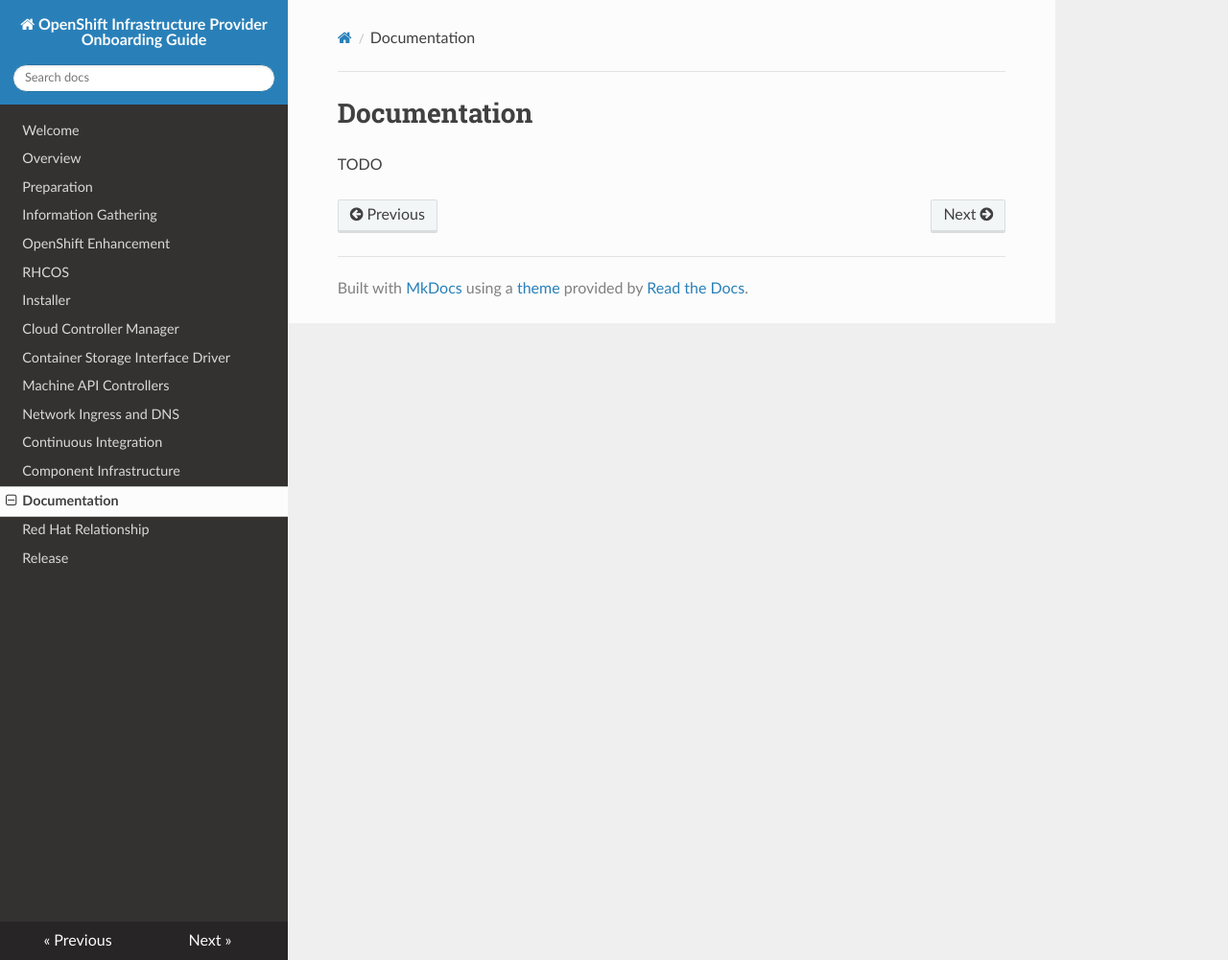
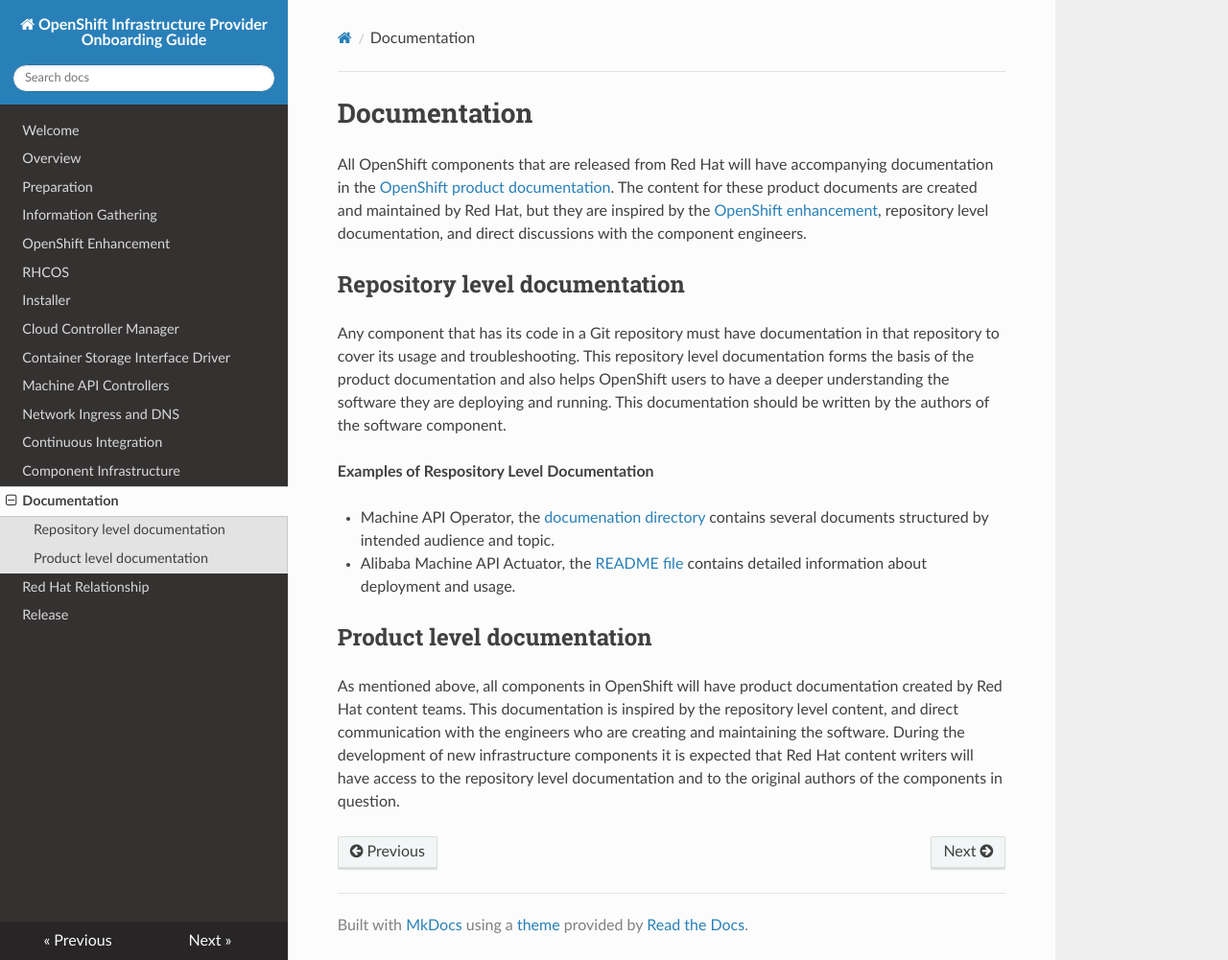
Before and after one commit to elmiko/ocp-infrastructure-provider-onboarding-guide, an MkDocs documentation site: the page built from docs/documentation/index.md, in a window 1280 px wide and 1001 px high. Shown: the whole window at 96% size. Built offline with MkDocs 1.6.1, drawn with Linux system fonts in a browser that asks for light colours; nearby versions of some CDN libraries.

Commit message:
add initial content to Documentation index
this describes the basic expectations for documentation when adding a
new component.

```diff
--- a/docs/documentation/index.md
+++ b/docs/documentation/index.md
@@ -1,3 +1,39 @@
 # Documentation
 
-TODO
+All OpenShift components that are released from Red Hat will have accompanying
+documentation in the [OpenShift product documentation][ocp-docs]. The content
+for these product documents are created and maintained by Red Hat, but they
+are inspired by the [OpenShift enhancement](../openshift-enhancement),
+repository level documentation, and direct discussions with the component
+engineers.
+
+## Repository level documentation
+
+Any component that has its code in a Git repository must have
+documentation in that repository to cover its usage and troubleshooting. This
+repository level documentation forms the basis of the product documentation
+and also helps OpenShift users to have a deeper understanding the software they
+are deploying and running. This documentation should be written by the authors
+of the software component.
+
+**Examples of Respository Level Documentation**
+
+* Machine API Operator, the [documenation directory][mao-docs] contains several documents
+  structured by intended audience and topic.
+
+* Alibaba Machine API Actuator, the [README file][ali-docs] contains detailed information
+  about deployment and usage.
+
+## Product level documentation
+
+As mentioned above, all components in OpenShift will have product documentation
+created by Red Hat content teams. This documentation is inspired by the repository
+level content, and direct communication with the engineers who are creating and
+maintaining the software. During the development of new infrastructure components
+it is expected that Red Hat content writers will have access to the repository
+level documentation and to the original authors of the components in question.
+
+
+[ocp-docs]: https://docs.openshift.com
+[mao-docs]: https://github.com/openshift/machine-api-operator/tree/master/docs
+[ali-docs]: https://github.com/openshift/cluster-api-provider-alibaba/blob/main/README.md
```
